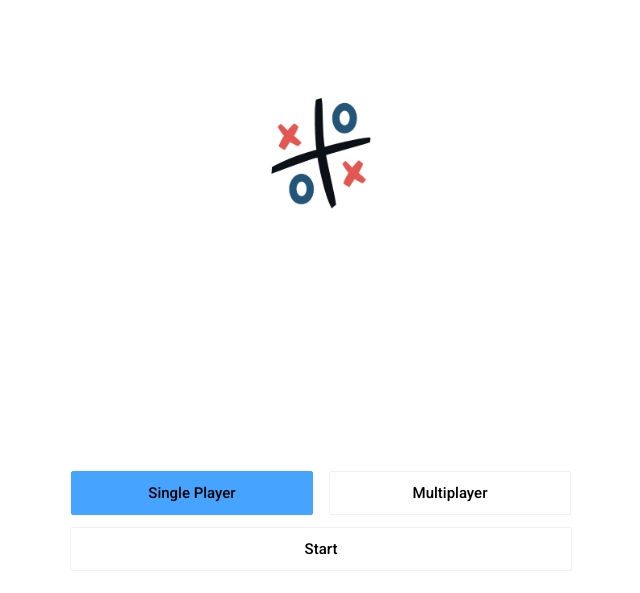
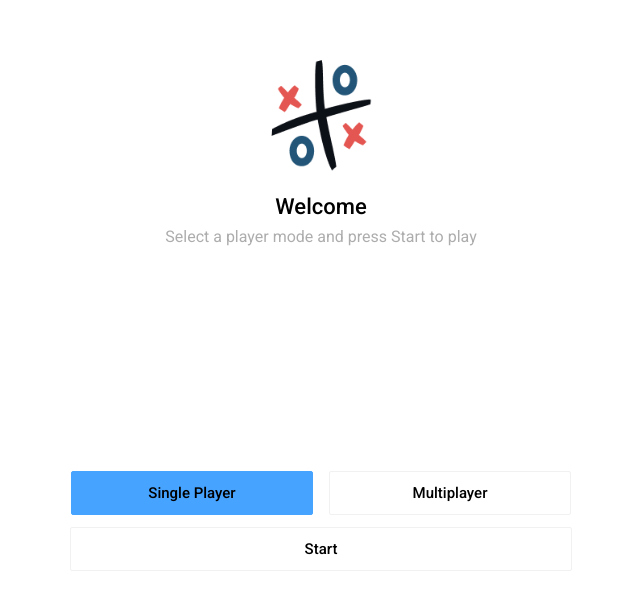
Before and after one commit to tices0/Web-Games, a React (Create React App) app in the folder tic-tac-toe/: page / in a window 1280 px wide. Shown: the part 197-790 px from the top of the page, without its empty margins (319-959 px from the left). Built offline with nearby package versions, Linux system fonts and the light colour scheme.

Commit message:
added menu animation

```diff
--- a/tic-tac-toe/src/App.jsx
+++ b/tic-tac-toe/src/App.jsx
@@ -5,6 +5,7 @@ import MenuPage from "./pages/Menu";
 
 function App() {
 	const [onMenuPage, setOnMenuPage] = useState(true);
+	const [singlePlayerMode, setSinglePlayerMode] = useState(true);
 	if (onMenuPage) return <MenuPage setOnMenuPage={setOnMenuPage} />;
 	return <SinglePlayer setOnMenuPage={setOnMenuPage} />;
 }
--- a/tic-tac-toe/src/index.js
+++ b/tic-tac-toe/src/index.js
@@ -1,6 +1,8 @@
 import React from "react";
 import ReactDOM from "react-dom/client";
 import App from "./App";
+
+localStorage.playerBefore = false
 
 const possibleCombinations = [
 	[0, 1, 2],
--- a/tic-tac-toe/src/pages/Menu.jsx
+++ b/tic-tac-toe/src/pages/Menu.jsx
@@ -7,17 +7,23 @@ function MenuPage({ setOnMenuPage, setSinglePlayerMode }) {
 	const changeActiveToSinglePlayer = () => {
 		singlePlayerModeRef.current.classList.add("active");
 		multiPlayerModeRef.current.classList.remove("active");
+		setSinglePlayerMode(true);
 	};
 
 	const changeActiveToMultiPlayer = () => {
 		singlePlayerModeRef.current.classList.remove("active");
 		multiPlayerModeRef.current.classList.add("active");
+		setSinglePlayerMode(false);
 	};
 
 	return (
-		<main className="menu">
+		<section className="menu">
 			{/* <button className="stats">Stats</button> */}
-			<img src={require("../media/light-mode-logo.png")} alt="" />
+			<main className="middle">
+				<img src={require("../media/light-mode-logo.png")} alt="" />
+				<h1>Welcome {localStorage.playedBefore ? "back" : ""} </h1>
+				<p>Select a player mode and press Start to play</p>
+			</main>
 			<div className="btn-container">
 				<div className="mode-btns">
 					<button
@@ -39,7 +45,7 @@ function MenuPage({ setOnMenuPage, setSinglePlayerMode }) {
 					Start
 				</button>
 			</div>
-		</main>
+		</section>
 	);
 }
 
--- a/tic-tac-toe/src/styles/style.css
+++ b/tic-tac-toe/src/styles/style.css
@@ -144,19 +144,52 @@ button.back-to-menu i {
   font-size: 20px;
 }
 
-main.menu {
+@keyframes fadeInMenu {
+  from {
+    opacity: 0;
+    top: 20px;
+  }
+  to {
+    opacity: 1;
+    top: 0;
+  }
+}
+section.menu {
   position: relative;
   width: 100vw;
   height: 100vh;
 }
-main.menu img {
+section.menu main {
   position: absolute;
   top: calc(50% - 50px);
   left: 50%;
   transform: translate(-50%, -50%);
+  display: flex;
+  justify-content: center;
+  align-items: center;
+  flex-direction: column;
+}
+section.menu main * {
+  position: relative;
+  animation-name: fadeInMenu;
+}
+section.menu main img {
   width: 100px;
+  margin-bottom: 1.5rem;
+  animation-duration: 2s;
 }
-main.menu button {
+section.menu main h1 {
+  font-weight: 500;
+  font-size: 22px;
+  margin-bottom: 0.5rem;
+  animation-duration: 3s;
+}
+section.menu main p {
+  color: #adadad;
+  font-size: 16px;
+  animation-duration: 4s;
+}
+section.menu button {
   border: 1.5px solid #f1f1f1;
   border-radius: 2px;
   padding: 0.75rem 0;
@@ -166,7 +199,7 @@ main.menu button {
   text-align: center;
   font-weight: 500;
 }
-main.menu .btn-container {
+section.menu .btn-container {
   position: absolute;
   bottom: 2rem;
   left: 50%;
@@ -177,28 +210,34 @@ main.menu .btn-container {
   flex-direction: column;
   gap: 0.75rem;
 }
-main.menu .mode-btns {
+section.menu .mode-btns {
   display: flex;
   justify-content: center;
   align-items: center;
   flex-direction: row;
   gap: 1rem;
   min-width: 500px;
+  position: relative;
+  animation-name: fadeInMenu;
+  animation-duration: 4s;
 }
-main.menu .mode-btns button {
+section.menu .mode-btns button {
   width: 100%;
 }
-main.menu .mode-btns button:hover {
+section.menu .mode-btns button:hover {
   background-color: #f1f1f1;
 }
-main.menu .mode-btns button.active {
+section.menu .mode-btns button.active {
   background-color: #46a3ff;
   border-color: #46a3ff;
 }
-main.menu .start {
+section.menu .start {
   min-width: 500px;
+  position: relative;
+  animation-name: fadeInMenu;
+  animation-duration: 5s;
 }
-main.menu .start:hover {
+section.menu .start:hover {
   background-color: #ff827e;
   border-color: #ff827e;
 }
--- a/tic-tac-toe/src/styles/style.scss
+++ b/tic-tac-toe/src/styles/style.scss
@@ -194,17 +194,52 @@ button.back-to-menu {
 	}
 }
 
-main.menu {
+@keyframes fadeInMenu {
+	from {
+		opacity: 0;
+		top: 20px;
+	}
+	to {
+		opacity: 1;
+		top: 0;
+	}
+}
+
+section.menu {
 	position: relative;
 	width: 100vw;
 	height: 100vh;
 
-	img {
+	main {
 		position: absolute;
 		top: calc(50% - 50px);
 		left: 50%;
 		transform: translate(-50%, -50%);
-		width: 100px;
+		@include flexCenter(column);
+
+		* {
+			position: relative;
+			animation-name: fadeInMenu;
+		}
+
+		img {
+			width: 100px;
+			margin-bottom: 1.5rem;
+			animation-duration: 2s;
+		}
+
+		h1 {
+			font-weight: 500;
+			font-size: 22px;
+			margin-bottom: 0.5rem;
+			animation-duration: 3s;
+		}
+
+		p {
+			color: $grey;
+			font-size: 16px;
+			animation-duration: 4s;
+		}
 	}
 
 	button {
@@ -231,6 +266,9 @@ main.menu {
 		@include flexCenter(row);
 		gap: 1rem;
 		min-width: 500px;
+		position: relative;
+		animation-name: fadeInMenu;
+		animation-duration: 4s;
 
 		button {
 			width: 100%;
@@ -248,6 +286,9 @@ main.menu {
 
 	.start {
 		min-width: 500px;
+		position: relative;
+		animation-name: fadeInMenu;
+		animation-duration: 5s;
 
 		&:hover {
 			background-color: $light-red;
```
Also changed, not shown: 1 other file (tests, documents, lock files or other folders).
